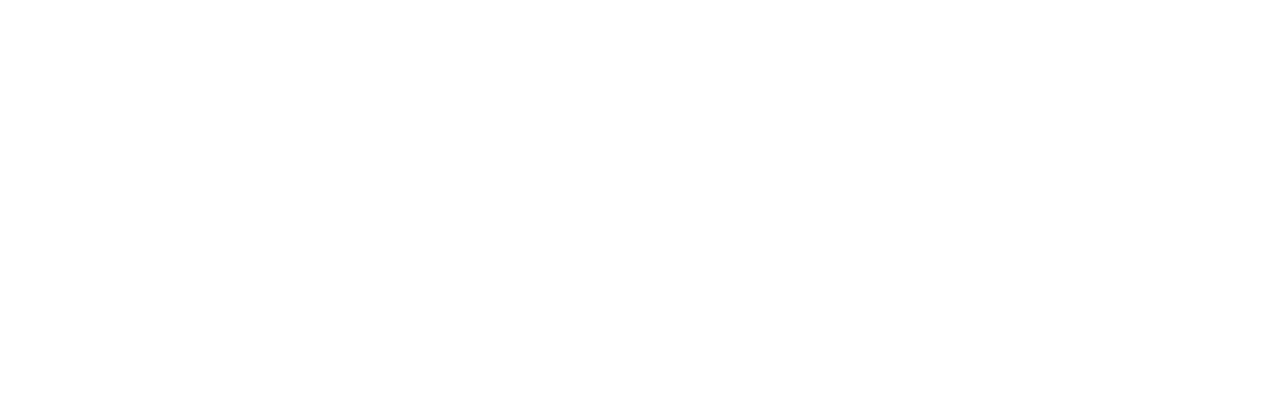
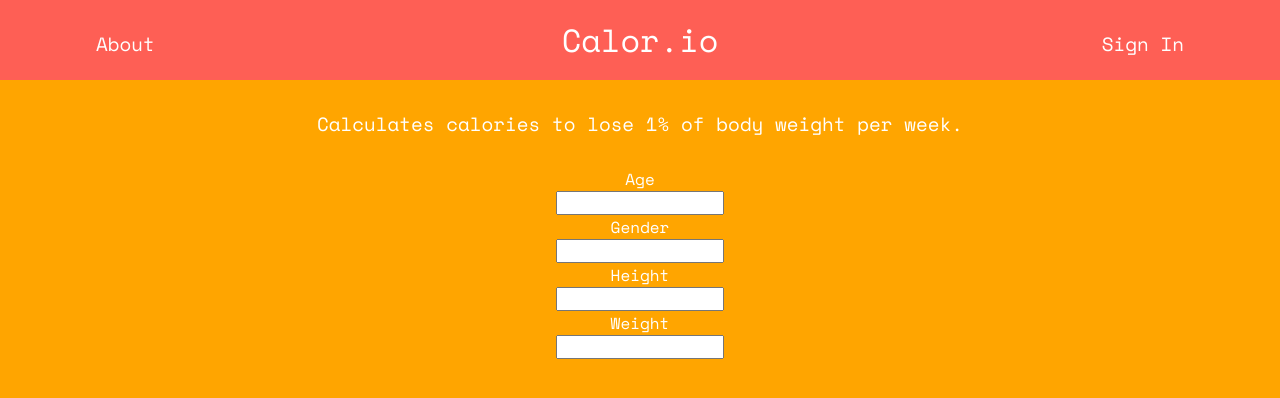
Before and after one commit to BonkHo/Calorie-Calculator-App, a React (Create React App) app: page / in a window 1280 px wide. Shown: the top 398 px of the page. Built offline with nearby package versions, Linux system fonts and the light colour scheme.

Commit message:
Worked on UI and styled components

```diff
--- a/package.json
+++ b/package.json
@@ -8,7 +8,9 @@
     "@testing-library/user-event": "^12.1.10",
     "react": "^17.0.2",
     "react-dom": "^17.0.2",
+    "react-router-dom": "^5.2.0",
     "react-scripts": "4.0.3",
+    "styled-components": "^5.3.0",
     "web-vitals": "^1.0.1"
   },
   "scripts": {
--- a/src/App.css
+++ b/src/App.css
@@ -1,5 +1,8 @@
+@import url("https://fonts.googleapis.com/css2?family=Space+Mono:ital,wght@0,400;0,700;1,400;1,700&display=swap");
 * {
-    padding: 0;
-    margin: 0;
-    box-sizing: border-box;
+	padding: 0;
+	margin: 0;
+	box-sizing: border-box;
+	font-family: "Space Mono", "sans-serif";
+	letter-spacing: 0px;
 }
--- a/src/App.js
+++ b/src/App.js
@@ -1,14 +1,15 @@
 import "./App.css";
 import React from "react";
-import Header from "./components/Header";
-import Footer from "./components/Footer";
+import { BrowserRouter as Router, Switch, Route } from "react-router-dom";
+import Home from "./pages";
 
 function App() {
 	return (
-		<React.Fragment>
-			<Header />
-			<Footer />
-		</React.Fragment>
+		<Router>
+			<Switch>
+				<Route path='/' component={Home} exact />
+			</Switch>
+		</Router>
 	);
 }
 
--- a/src/components/Footer/index.js
+++ b/src/components/Footer/index.js
@@ -1,11 +1,7 @@
-import React from 'react'
+import React from "react";
 
 const Footer = () => {
-    return (
-        <div>
+	return <div></div>;
+};
 
-        </div>
-    )
-}
-
-export default Footer
+export default Footer;
--- /dev/null
+++ b/src/components/Header/HeaderElements.js
@@ -0,0 +1,43 @@
+import styled from "styled-components";
+import { Link as LinkR } from "react-router-dom";
+
+export const HeaderContainer = styled.div`
+	max-width: 100vw;
+	height: 80px;
+	color: white;
+	background: #fe5f55;
+	display: flex;
+	justify-content: center;
+`;
+export const AboutLink = styled(LinkR)`
+	display: block;
+	position: absolute;
+	top: 1.5em;
+	left: 5em;
+	font-size: 1.2em;
+	text-decoration: none;
+	color: white;
+	@media screen and (max-width: 768px) {
+		display: none;
+	}
+`;
+export const HeaderLogo = styled(LinkR)`
+	color: white;
+	display: block;
+	position: absolute;
+	top: 0.5em;
+	font-size: 2em;
+	text-decoration: none;
+`;
+export const SignInLink = styled(LinkR)`
+	display: block;
+	position: absolute;
+	top: 1.5em;
+	right: 5em;
+	font-size: 1.2em;
+	text-decoration: none;
+	color: white;
+	@media screen and (max-width: 768px) {
+		display: none;
+	}
+`;
--- a/src/components/Header/index.js
+++ b/src/components/Header/index.js
@@ -1,11 +1,19 @@
-import React from 'react'
+import React from "react";
+import {
+	HeaderContainer,
+	AboutLink,
+	HeaderLogo,
+	SignInLink,
+} from "./HeaderElements";
 
 const Header = () => {
-    return (
-        <div className="header">
+	return (
+		<HeaderContainer>
+			<AboutLink to='/'>About</AboutLink>
+			<HeaderLogo to='/'>Calor.io</HeaderLogo>
+			<SignInLink to='/'>Sign In</SignInLink>
+		</HeaderContainer>
+	);
+};
 
-        </div>
-    )
-}
-
-export default Header
+export default Header;
--- /dev/null
+++ b/src/components/InputsSection/InputsSectionElements.js
@@ -0,0 +1,28 @@
+import styled from "styled-components";
+
+export const InputSectionContainer = styled.div`
+	display: flex;
+	background: orange;
+	max-width: 100vw;
+	height: 100vh;
+	flex-direction: column;
+	align-items: center;
+`;
+
+export const BannerMessage = styled.div`
+	padding: 1em;
+	padding-top: 1.5em;
+	padding-bottom: 1.5em;
+	font-size: 1.2em;
+	text-align: center;
+	color: white;
+`;
+export const FormInputsContainer = styled.div`
+	display: flex;
+	flex-direction: column;
+	text-align: center;
+`;
+export const FormLabel = styled.label`
+	color: white;
+`;
+export const FormInput = styled.input``;
--- /dev/null
+++ b/src/components/InputsSection/index.js
@@ -0,0 +1,30 @@
+import React from "react";
+import {
+	InputSectionContainer,
+	BannerMessage,
+	FormInputsContainer,
+	FormLabel,
+	FormInput,
+} from "./InputsSectionElements";
+
+const InputSection = () => {
+	return (
+		<InputSectionContainer>
+			<BannerMessage>
+				Calculates calories to lose 1% of body weight per week.
+			</BannerMessage>
+			<FormInputsContainer>
+				<FormLabel for='age'>Age</FormLabel>
+				<FormInput></FormInput>
+				<FormLabel for='gender'>Gender</FormLabel>
+				<FormInput></FormInput>
+				<FormLabel for='height'>Height</FormLabel>
+				<FormInput></FormInput>
+				<FormLabel for='weight'>Weight</FormLabel>
+				<FormInput></FormInput>
+			</FormInputsContainer>
+		</InputSectionContainer>
+	);
+};
+
+export default InputSection;
--- /dev/null
+++ b/src/pages/index.js
@@ -0,0 +1,16 @@
+import React from "react";
+import Footer from "../components/Footer";
+import Header from "../components/Header";
+import InputSection from "../components/InputsSection";
+
+const Home = () => {
+	return (
+		<>
+			<Header />
+			<InputSection />
+			<Footer />
+		</>
+	);
+};
+
+export default Home;
```
Also changed, not shown: 2 other files (tests, documents, lock files or other folders).
